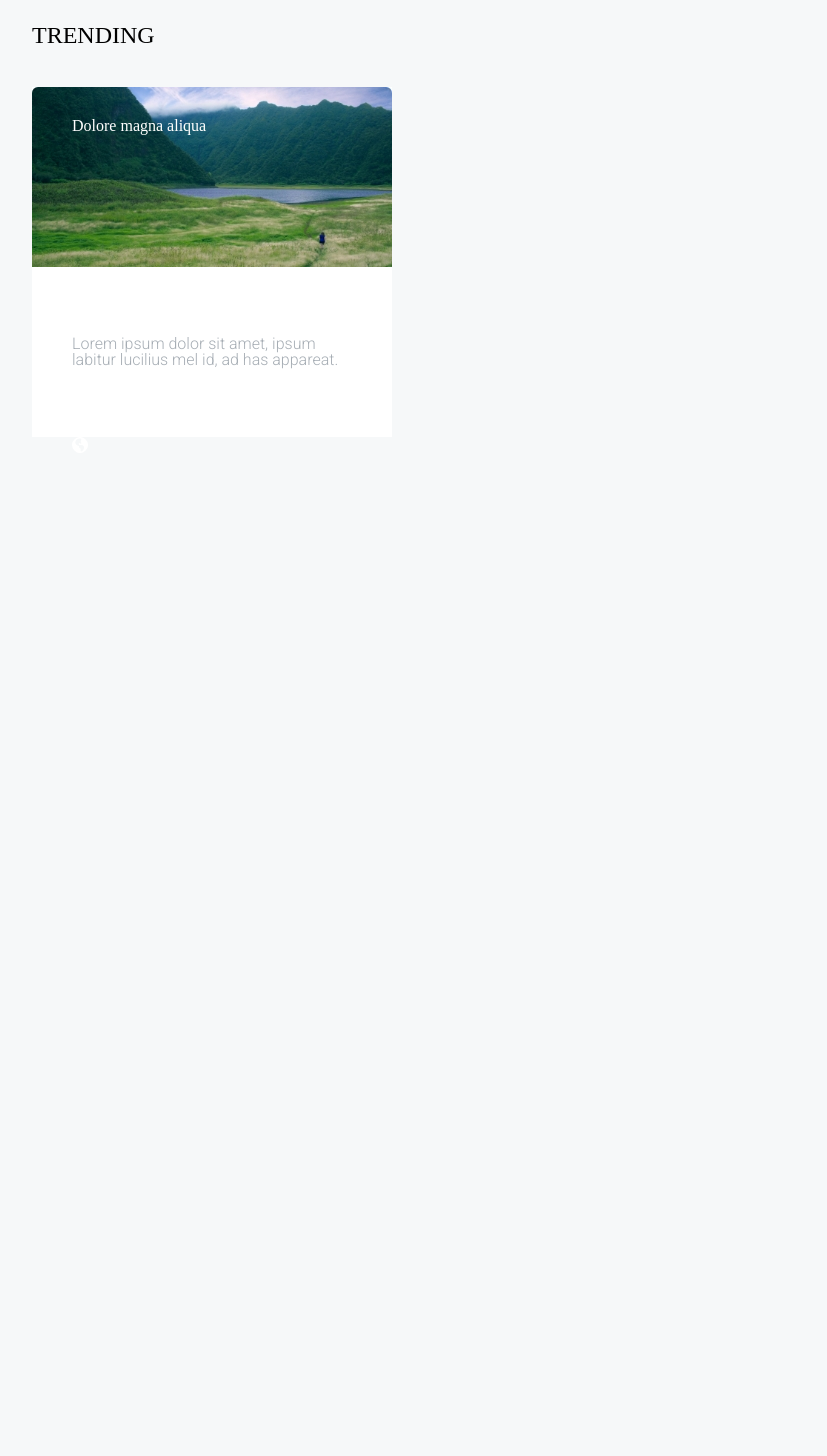
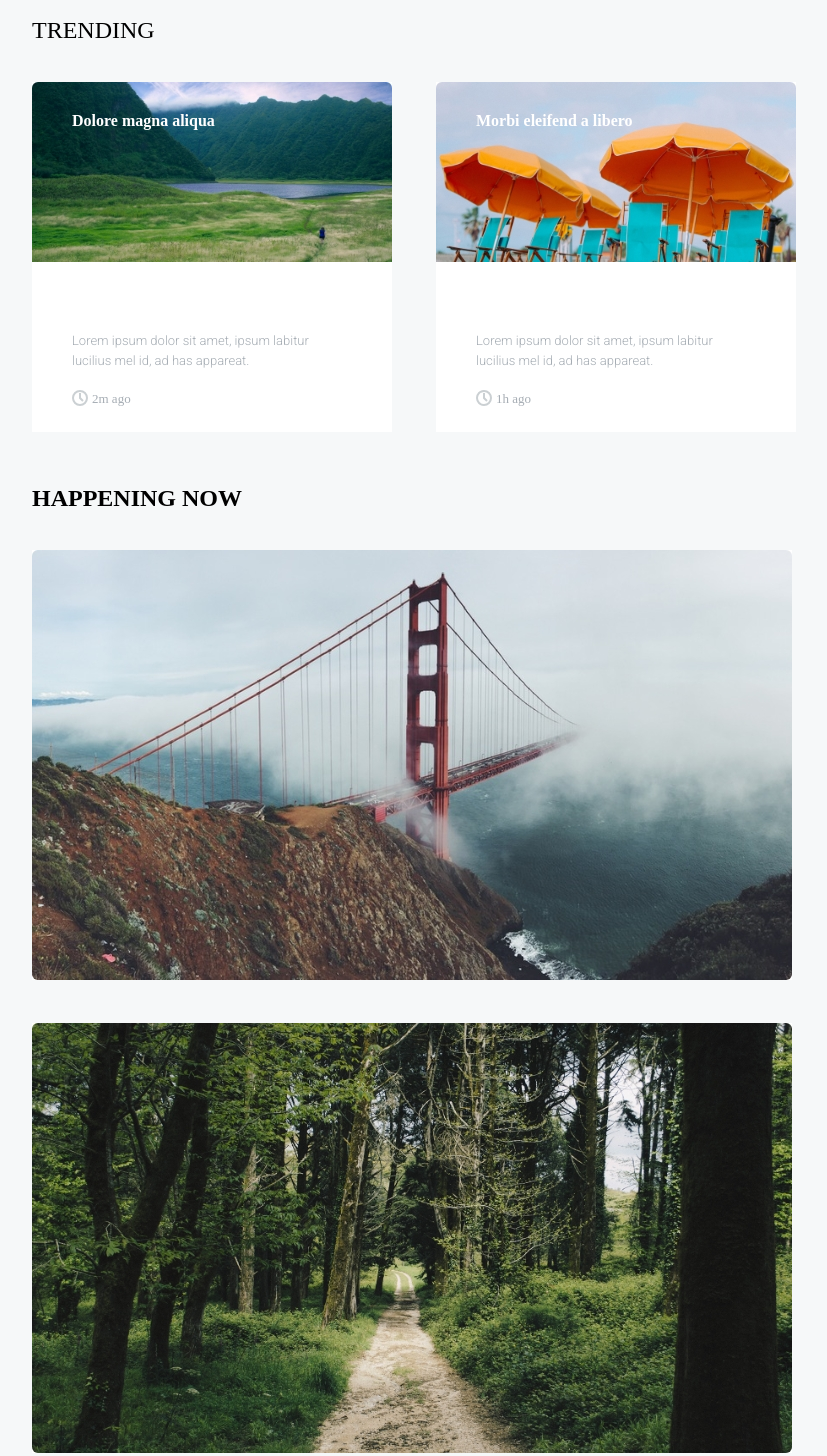
Before and after one commit to zviadkarkashadze/zviad-karkashadze-davaleba-5, a plain HTML site: page index.html in a window 1280 px wide. Shown: the part 57-1513 px from the top of the page, without its empty margins (28-855 px from the left). Before the commit the page ends 800 px from the top, so only its background shows below. Drawn offline with nearby package versions, Linux system fonts and the light colour scheme.

```diff
--- a/css/style.css
+++ b/css/style.css
@@ -42,12 +42,10 @@ body {
 }
 .active {
 	color: black;
-}
-.sectionhead {
-	margin-top: 80px;
+	font-weight: bold;
 }
 .firstdiv {
-	width: 1160px;
+	  width: 1160px;
     height: 410px;
     margin-top: 75px;
     margin-right: auto;
@@ -58,7 +56,7 @@ body {
 	margin-bottom: 40px;
 }
 .divbox {
-	background-color: #FFFFFF;
+	  background-color: #FFFFFF;
     margin-right: 40px;
     width: 360px;
     height: 350px;
@@ -70,26 +68,81 @@ body {
 	margin-bottom: 66px;
 }
 .text-image {
-	position: absolute;
+	  position: absolute;
     bottom: 136px;
     left: 40px;
     color: white;
+    font-weight: bold;
+    font-size: 16px;
 }
 .textdiv {
-	width: 360px;
-	height: 180px;
+	width: 320px;
+	height: 38px;
+	line-height: 20px;
 }
 .paragraph1 {
 	margin-top: 66px;
 	margin-right: 40px;
 	margin-left: 40px;
 	margin-bottom: 66px;
-	background-color: white;
 	color: #A6ADB4;
+	font-size: 13px;
 	font-family: 'Montserrat', sans-serif;
-    font-family: 'Roboto', sans-serif;
+  font-family: 'Roboto', sans-serif;
 }
 .date {
-	padding-left: 40px;
+	  margin-top: 20px;
+	  padding-left: 40px;
     padding-bottom: 40px;
 }
+.timeicon {
+	display: inline-block;
+	vertical-align: middle;
+}
+.textdate {
+	  display: inline-block;
+	  font-size: 13px;
+    color: #A6ADB4;
+    vertical-align: middle;
+}
+.seconddiv {
+	  width: 1160px;
+    height: 960px;
+    margin: 58px auto 37px auto;
+}
+.divbox2 {
+	margin-bottom: 40px;
+	font-weight: bold;
+}
+.left-side {
+	vertical-align: top;
+	margin-right: 40px;
+	display: inline-block;
+}
+.bridge {
+	margin-bottom: 40px;
+	margin-right: 40px;
+}
+.trees {
+	margin-right: 40px;
+	margin-bottom: 33px;
+}
+.right-side {
+	display: inline-block;
+}
+.elephant {
+	margin-left: 40px;
+	margin-bottom: 100px;
+	width: 360px;
+	height: 210px;
+}
+.parrot {
+	 width: 360px;
+	height: 210px;
+	margin-bottom: 100px;
+}
+.road {
+	width: 360px;
+	height: 210px;
+	margin-bottom: 99px;
+}
--- a/index.html
+++ b/index.html
@@ -34,7 +34,7 @@
 		</nav>
 		<img class="chrisimage" src="images/chris.svg" alt="girlface">
 	</header>
-    <section class="sectionhead">
+    <section>
     	<div class="firstdiv">
     		<h2 class="h2">TRENDING</h2>
     		<div class="divbox">
@@ -46,11 +46,40 @@
     	        <p class="paragraph1">
     	       	Lorem ipsum dolor sit amet, ipsum labitur lucilius mel id, ad has appareat.
     	        </p></div>
+    	        <div class="date">
+             	  <img class="timeicon" src="images/time.svg" alt="time">
+             	  <p class="textdate">2m ago</p></div>
     	       </div>
-             <div class="date">
-             	<img src="images/web.svg">
+    	       <div class="divbox">
+    	       <div class="image-wraper">
+    	        <img src="images/1.jpg" alt="lake">
+    	        <p class="text-image">Morbi eleifend a libero</p>
+    	        </div>
+    	        <div class="textdiv">
+    	        <p class="paragraph1">
+    	       	Lorem ipsum dolor sit amet, ipsum labitur lucilius mel id, ad has appareat.
+    	        </p></div>
+    	        <div class="date">
+             	  <img class="timeicon" src="images/time.svg" alt="time">
+             	  <p class="textdate">1h ago</p></div>
+    	       </div>
              </div>
-    	   </div>
+    </section>
+    <section>
+    	<div class="seconddiv">
+    		<div class="divbox2">
+    		<h2 class="h2">HAPPENING NOW</h2>
+    		</div>
+    		<div class="left-side">
+    			<img class="bridge" src="images/image.jpg" alt="bridge">
+    			<img class="trees"src="images/7.jpg" alt="trees">
+    		</div>
+    		<div class="right-side">
+    			<img class="elephant" src="images/4.jpg" alt="elephant">
+    			<img class="parrot" src="images/5.jpg" alt="parrot">
+    			<img class="road" src="images/6.jpg" alt="road">
+    		</div>
+    	</div>
     </section>
 </body>
 </html>
```
